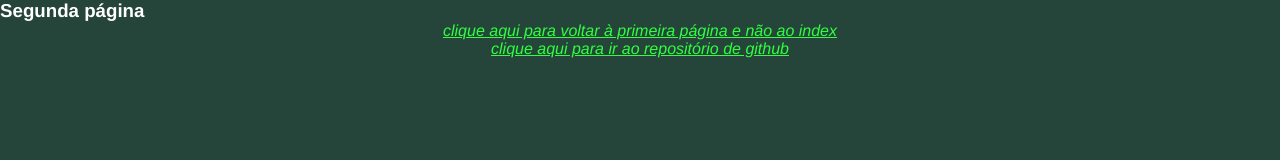
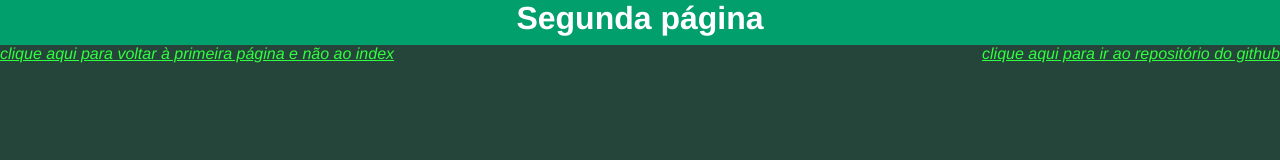
Before and after one commit to NicolasFirmo/PDI, a plain HTML site: page second.html in a window 1280 px wide. Drawn offline with Linux system fonts and the light colour scheme.

Commit message:
Estilo à segunda página

```diff
--- a/second.html
+++ b/second.html
@@ -6,12 +6,18 @@
     <title>Segunda página</title>
   </head>
   <body>
-    <h3>Segunda página</h3>
+    <header class="header_secundario">
+      <h1>Segunda página</h1>
+    </header>
+    <div class="div_l">
       <a href="https://nicolasfirmo.github.io/PDI/">
         <p style="text-align:center;">clique aqui para voltar à primeira página e não ao index</p>
       </a>
+    </div>
+    <div class="div_r">
       <a href="https://github.com/NicolasFirmo/PDI">
-        <p style="text-align:center;">clique aqui para ir ao repositório de github</p>
+        <p style="text-align:center;">clique aqui para ir ao repositório do github</p>
       </a>
+    </div>
   </body>
 </html>
--- a/style.css
+++ b/style.css
@@ -3,9 +3,22 @@
   padding: 0;
 }
 
-header{
+#header_principal{
   height: 200px;
   background-color: #009f6b;
+}
+
+.header_secundario{
+  height: 45px;
+  background-color: #009f6b;
+}
+
+.div_l{
+  float: left;
+}
+
+.div_r{
+  float: right;
 }
 
 nav{
```
Also changed, not shown: index.html (+1 -1 lines).
